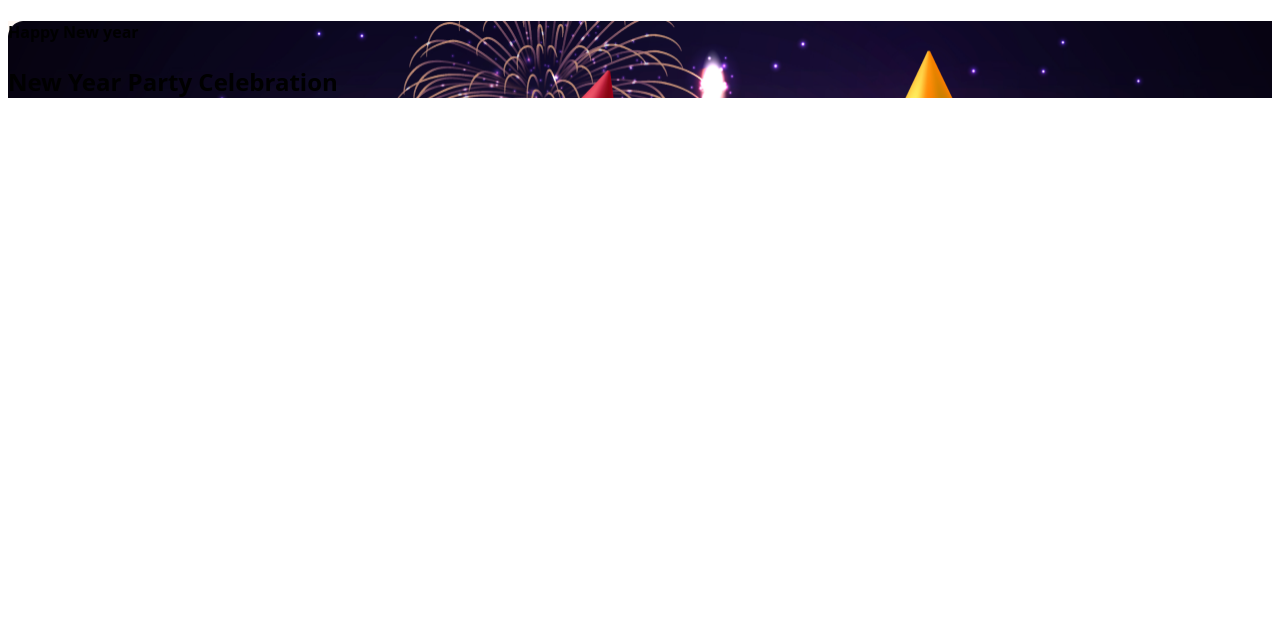
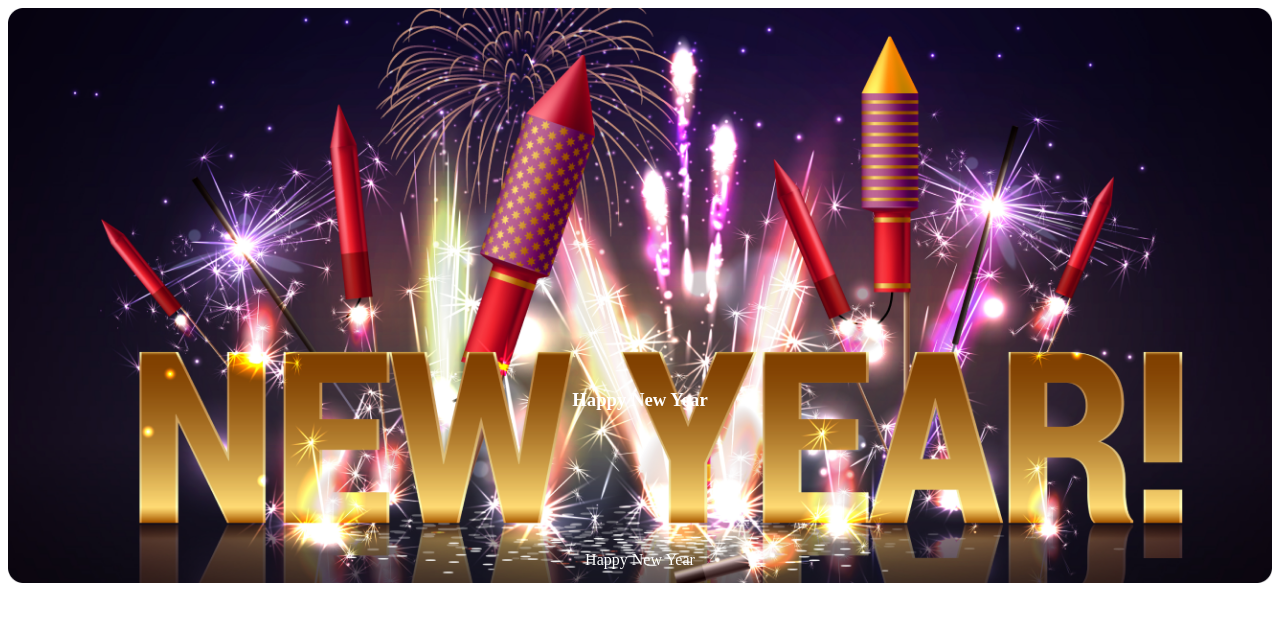
Before and after one commit to mishuhossain66439/assignment-file, a plain HTML site: page index.html in a window 1280 px wide. Drawn offline with Linux system fonts and the light colour scheme.

Commit message:
update ass

```diff
--- a/index.html
+++ b/index.html
@@ -10,14 +10,10 @@
 </head>
 <body>
     <header class="header">
-        <nav>
-          <h4 class="nav-title">Happy New year</h4>
-          <h2 class="nav-description">New Year Party Celebration</h2>
-
-
-        </nav>
-
-
+       <div class="pic-title">
+        <img src="resources/Banner Image.png" style="width:100%;"> </div>
+        <div class="center-Top"><h3>Happy New Year</h3></div>
+        <div class="center-Bottom">Happy New Year</div>
 
     </header>
 </body>
--- a/style/newyear.css
+++ b/style/newyear.css
@@ -1,13 +1,15 @@
-body{
-    font-family: 'Lato', sans-serif;
-    font-family: 'Open Sans', sans-serif;
 
+.center-Top{
+    color: white;
+    position: absolute;
+    top: 50%;
+    left: 50%;
+    transform: translate(-50%, -50%);
 }
-
-
-.header{
-    background-color: #FFF8F3;
-    background-image: url('../resources/Banner\ Image.png');
-    background-repeat: no-repeat;
-
+.center-Bottom{
+    color: white;
+    position: absolute;
+    top: 70%;
+    left: 50%;
+    transform: translate(-50%, -50%);
 }
```
